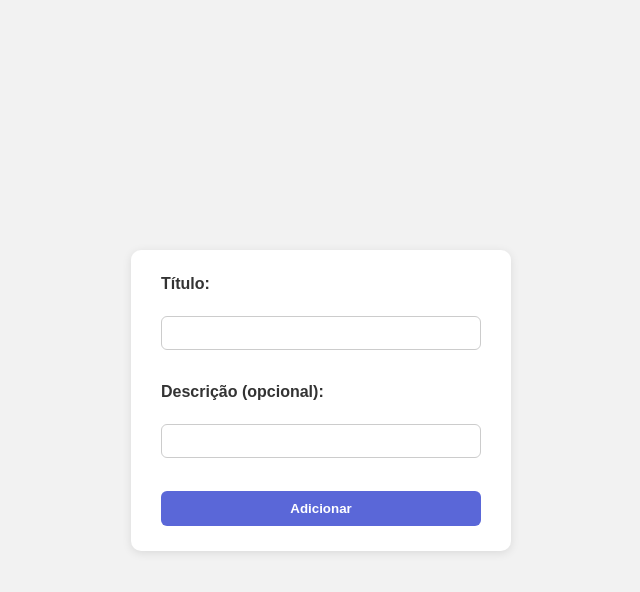
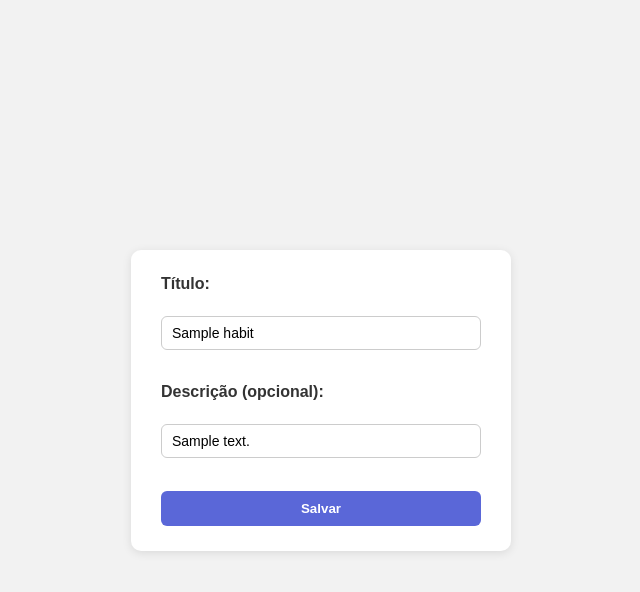
Before and after one commit to orafaeldantas/habit-tracker, a Flask app: page /edit_habit/1 in a window 1280 px wide. Shown: the top 592 px of the page, without its empty margins (319-959 px from the left). Run offline with Flask 3, Linux system fonts and the light colour scheme; the visitor is signed in with stand-in values (Sample User, id 1); tables that the repository leaves empty hold one stand-in row (values such as "Sample post").

Commit message:
feat: add html and jinja components to get habit data

```diff
--- a/app.py
+++ b/app.py
@@ -96,9 +96,9 @@ def edit_habit(id):
 
         return redirect(url_for('dashboard'))
 
-    habit_data = get_habit(id)
+    habit = get_habit(id)
 
-    return render_template('edit_habit.html', habit_data=habit_data)
+    return render_template('edit_habit.html', habit=habit)
 
 # === REGISTER ===
 @app.route('/register', methods=['GET', 'POST'])
--- a/database.py
+++ b/database.py
@@ -87,7 +87,7 @@ def get_habit(id):
         with get_db() as conn:
             cur = conn.cursor()
             cur.execute("SELECT * FROM habits WHERE id = ?", (id,))
-            result = cur.fetchall()
+            result = cur.fetchone()
 
         return result
 
--- a/templates/dashboard.html
+++ b/templates/dashboard.html
@@ -22,6 +22,9 @@
               <button type="submit" value=1 name="status"> Feito </button>
               <button type="submit" value=0 name="status"> Não feito</button>
             </form>
+            <form action="{{ url_for('edit_habit', id=habit['id']) }}" method="get">
+              <button type="submit">Editar</button>
+            </form>
           </li>
         {% endfor %}
       </ul>
--- a/templates/edit_habit.html
+++ b/templates/edit_habit.html
@@ -10,14 +10,18 @@
 {% block content %}
 
 <div class="container">
-    <form action="{{ url_for('insert_habit') }}" method="post">
-        <label for="title">Título:</label><br>
-        <input type="text" id="title" name="title" required><br>
-        <label for="description">Descrição (opcional):</label><br>
-        <input type="text" id="description" name="description">
-        <br>
-        <button type="submit">Adicionar</button>
-    </form>
+    {% if habit %}
+        <form action="{{ url_for('edit_habit', id=habit['id']) }}" method="post">
+            <label for="title">Título:</label><br>
+            <input type="text" id="title" name="title" value="{{ habit['title'] }}" required><br>
+            <label for="description">Descrição (opcional):</label><br>
+            <input type="text" id="description" name="description" value="{{ habit['description'] }}">
+            <br>
+            <button type="submit">Salvar</button>
+        </form>
+    {% else %}
+        <p>Hábito não cadastrado encontrado.</p>
+    {% endif %}
 </div>
 
 {% endblock content %}
```
